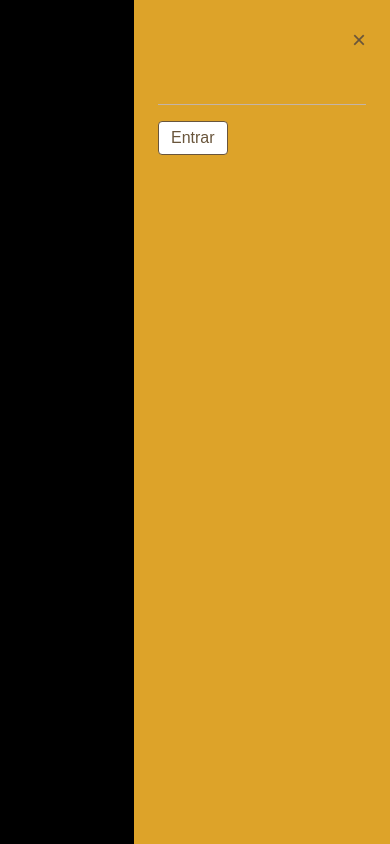
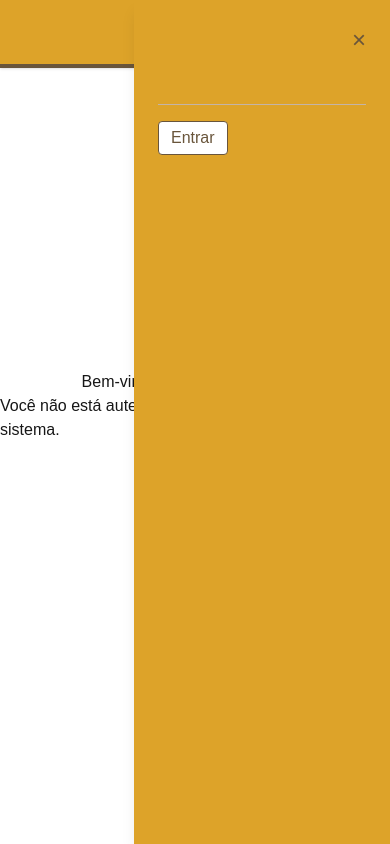
Before and after one commit to jonasoliveira-developer/recanto-front, a Next.js app: page / in a window 390 px wide. Both pictures are taken after a click on the button "Abrir menu". Built offline with nearby package versions, Linux system fonts and the light colour scheme.

Commit message:
Remove fundo preto do overlay do menu hambúrguer mobile (fundo normal ao abrir menu)

```diff
--- a/src/components/Header.tsx
+++ b/src/components/Header.tsx
@@ -66,7 +66,7 @@ export function Header() {
       </div>
       {/* Menu lateral mobile */}
       {menuAberto && (
-        <div className="fixed inset-0 bg-black bg-opacity-40 z-50" onClick={() => setMenuAberto(false)}>
+        <div className="fixed inset-0 z-50" onClick={() => setMenuAberto(false)}>
           <div className="absolute top-0 right-0 w-64 h-full bg-[#DDA329] shadow-lg flex flex-col p-6 gap-4">
             <button
               aria-label="Fechar menu"
```
